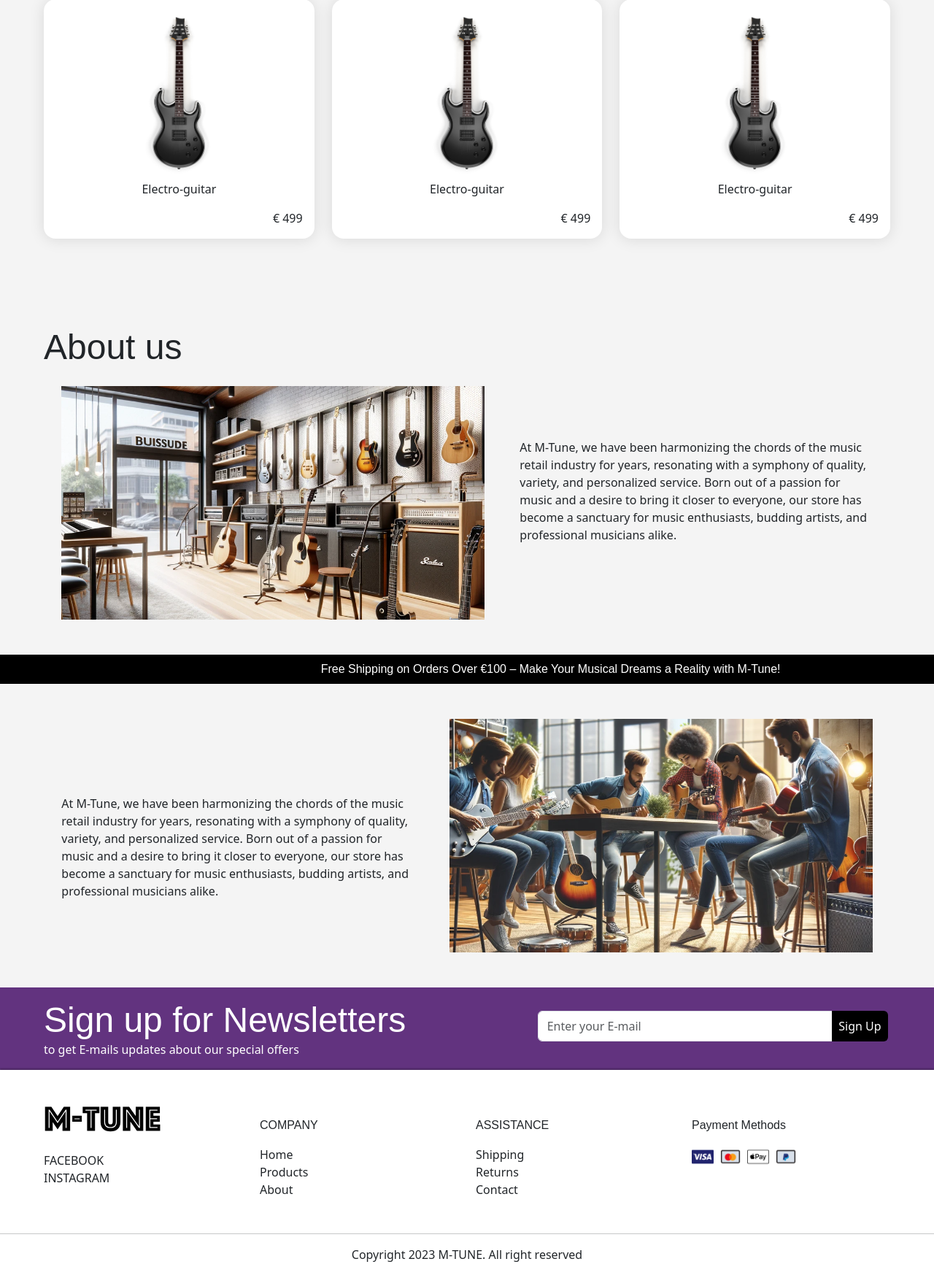
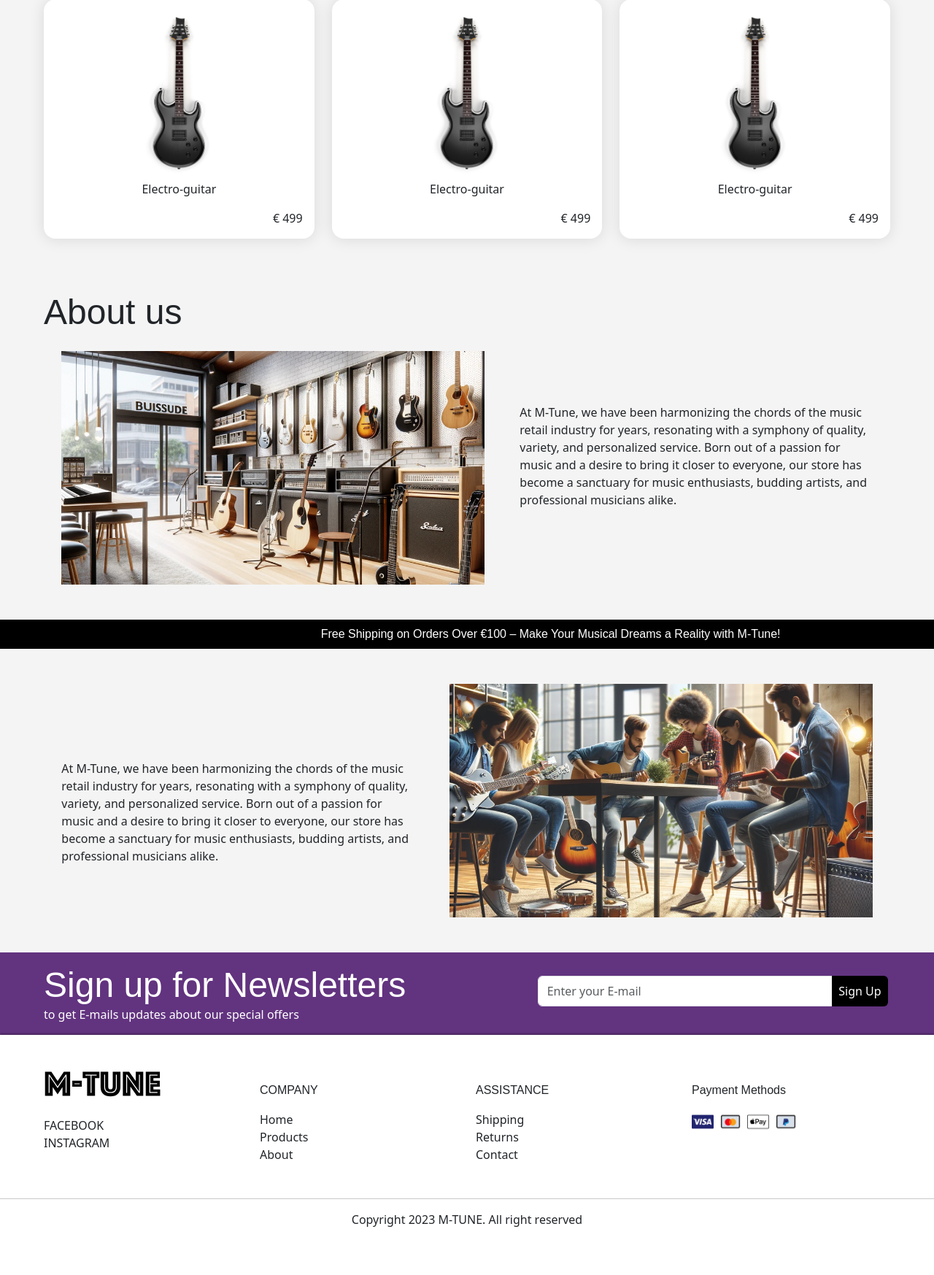
Before and after one commit to GenaPlem/django_music_store, a Django app: page / in a window 1280 px wide. Shown: the part 1262-3009 px from the top of the page at 73% size. After the commit the page ends 2943 px from the top, so only its background shows below. Run offline with Django 4.2, Linux system fonts and the light colour scheme; some web fonts are replaced.

Commit message:
Fix homepage styles

```diff
--- a/home/templates/home/index.html
+++ b/home/templates/home/index.html
@@ -48,10 +48,10 @@
             <span class="visually-hidden">Next</span>
         </button>
     </section>
-    <section class="container mb-5 top-products">
+    <section class="container top-products">
         <div class="row">
             <div class="col">
-                <h2 class="mt-5 mb-4 title">Top Products</h2>
+                <h2 class="title">Top Products</h2>
             </div>
         </div>
         <div class="row">
@@ -120,7 +120,7 @@
     <section class="about mb-5">
         <div class="row container">
             <div class="col px-0">
-                <h2 class="mt-5 mb-4 title">About us</h2>
+                <h2 class="title">About us</h2>
             </div>
         </div>
         <div class="d-flex flex-column container flex-md-row justify-content-center align-items-md-center gap-md-5">
@@ -152,7 +152,7 @@
     <section class="newsletters">
         <div class="container d-flex flex-column flex-md-row align-items-md-center">
             <div class="mt-3 col-md-7">
-                <h3 class="title text-white mb-0">Sign up for Newsletters</h3>
+                <h3 class="title text-white my-0">Sign up for Newsletters</h3>
                 <p class="text-white">to get E-mails updates about our special offers</p>
             </div>
             <div class="input-group mb-3">
--- a/static/css/styles.css
+++ b/static/css/styles.css
@@ -4,6 +4,7 @@ html {
 }
 
 body {
+    height: 100%;
     background-color: #F4F4F4;
     display: flex;
     flex-direction: column;
@@ -29,7 +30,7 @@ ul li {
 }
 
 main {
-    flex: 1;
+    flex: 1 0 auto;
 }
 
 /* Container to wrap content */
@@ -48,6 +49,8 @@ main {
 .title {
     font-family: 'Days One', sans-serif;
     font-size: 1.5rem;
+    margin-top: 3rem;
+    margin-bottom: 1.5rem;
 }
 
 .font-days {
```
